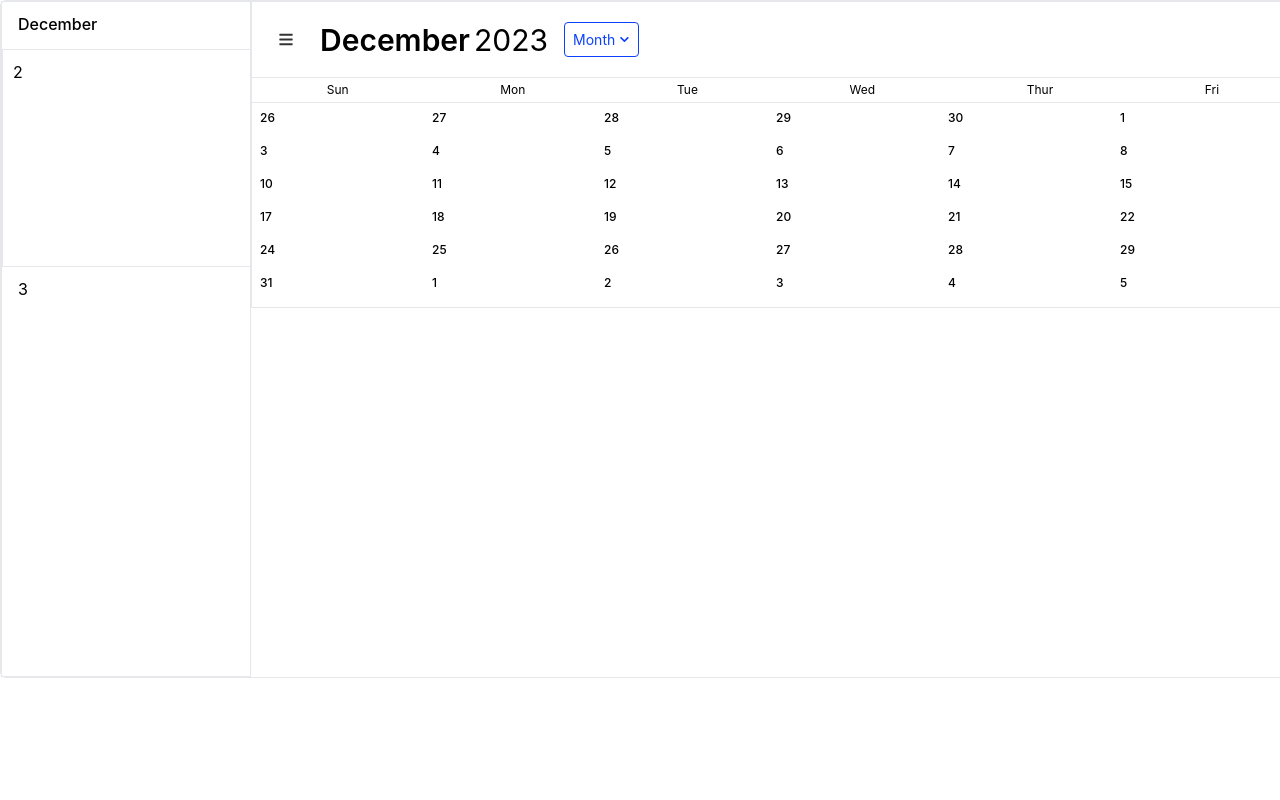
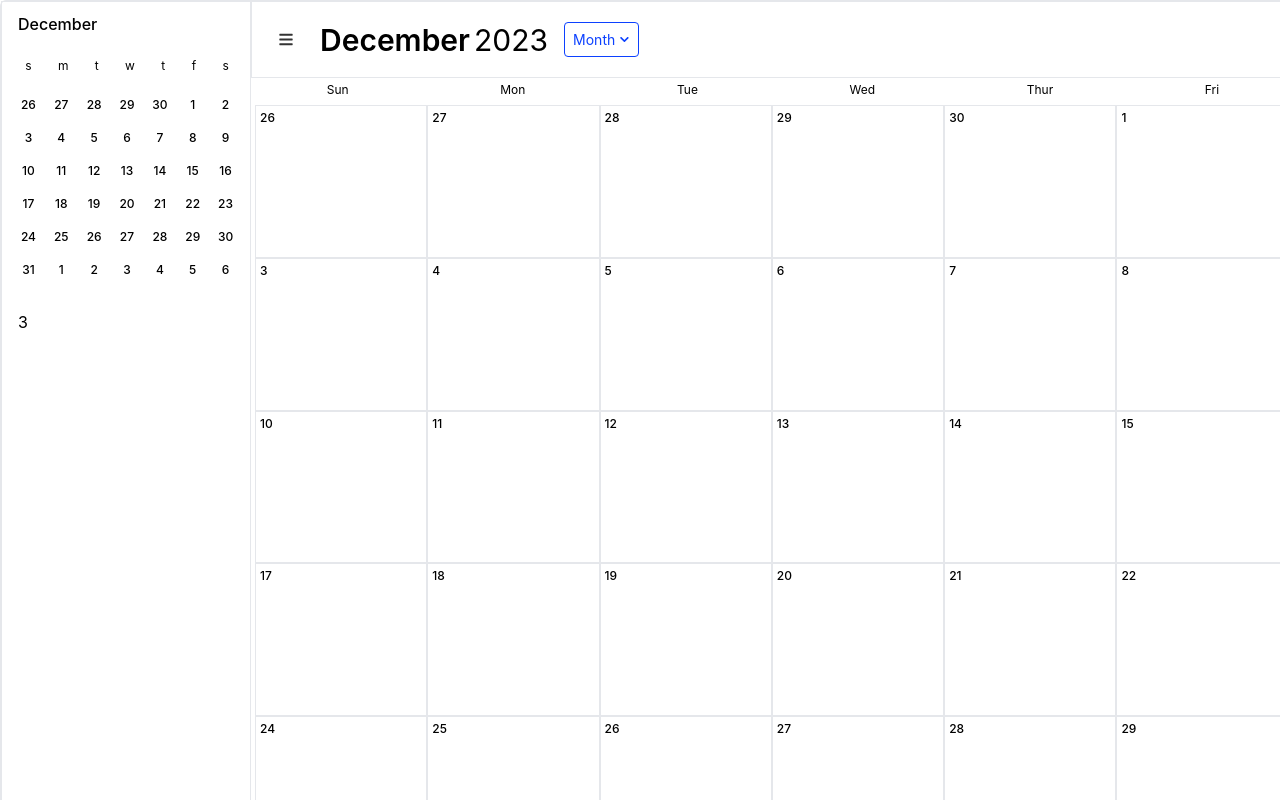
Before and after one commit to lindychi/frontend-bootcamp, a React (Create React App) app: page / in a window 1280 px wide. Shown: the top 800 px of the page. Built offline with nearby package versions, Linux system fonts and the light colour scheme.

Commit message:
calend_s

```diff
--- a/src/App.tsx
+++ b/src/App.tsx
@@ -23,8 +23,22 @@ function App() {
   return (
     <div className="calendar flex justify-start w-[1465px]  rounded-md h-auto border solid rgba(157, 158, 159, 0.60)">
       <div className="sidebar flex-col w-[250px] border solid rgba(157, 158, 159, 0.60)">
-        <div className="month_s flex-col w-[250px] h-[47px] py-[10px] px-[16px] font-medium">{getMonthString(12)}</div>
-        <div className="calendar_s w-[250px] h-[218px] p-[10px]  border solid rgba(157, 158, 159, 0.60)">2</div>
+        <div className="month_s flex-col w-[250px] h-[47px] py-[10px] px-[16px] font-medium">
+          {getMonthString(12)}
+        </div>
+        <div className="day-s flex items-center justify-between w-[250px] h-[33px] p-[10px]">
+          {dayList.map(({short},index) => (
+            <div key={index} className="day px-[5px] mx-auto text-center text-xs">{short}
+            </div>
+          ))}
+        </div>
+        <div className="calendar_s grid grid-cols-7 w-[250px] h-[218px] p-[10px]">
+        {targetCalendarDates.map((date: Date) => (
+                <div className="inner-date p-[5px] font-medium text-xs text-center align-middle">
+                  {date.getDate()}
+                </div>
+              ))}
+        </div>
         <div className="schedule w-[250px] h-[409px] py-[10px] px-[16px] gap-[10px]">3</div>
       </div>
 
@@ -51,19 +65,36 @@ function App() {
         <div className="day flex items-center justify-between w-100% h-[24px]">
           {dayList.map(({medium},index) => (
             <div key={index} className="day px-[10px] mx-auto text-center text-xs">{medium}</div>
-              /* mx-auto는 수평 여백을 자동으로 설정하여 내용을 가운데로 이동시키는 클래스입니다.  */
           ))}
         </div>
+{/* mx-auto는 수평 여백을 자동으로 설정하여 내용을 가운데로 이동시키는 클래스입니다. */}
+
+{/*
+        <div className="flex w-[1214px] h-[923px]">
+          {Array.from({length: 7*6}).map(_, index) => (
+            <div key={index} className="w-1/7 h-1/6 border solid rgba(157, 158, 159, 0.60)">
+            </div>
+          )}
+        </div>
+         */}
 
 
 
-          <div className="datebox grid grid-cols-7 py-[3px] px-[4px] items-center justify-between border solid rgba(157, 158, 159, 0.60)">
-            {targetCalendarDates.map((date: Date) => (
-              <div className="inner-date w-[30px] h-[33px] p-[4px] font-medium text-xs">
-                {date.getDate()}
-              </div>
-            ))}
+          <div className="datebox w-[1214px] h-[923px] grid grid-cols-7 py-[3px] px-[4px] ">
+              {targetCalendarDates.map((date: Date) => (
+                <div className="inner-date p-[4px] font-medium text-xs border solid rgba(157, 158, 159, 0.60)">
+                  {date.getDate()}
+                </div>
+              ))}
           </div>
+
+
+
+
+
+
+
+
       </div>
     </div>
   )
```
